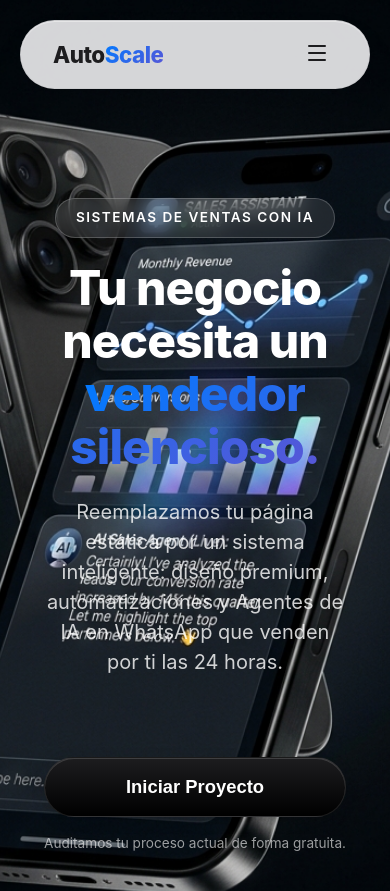
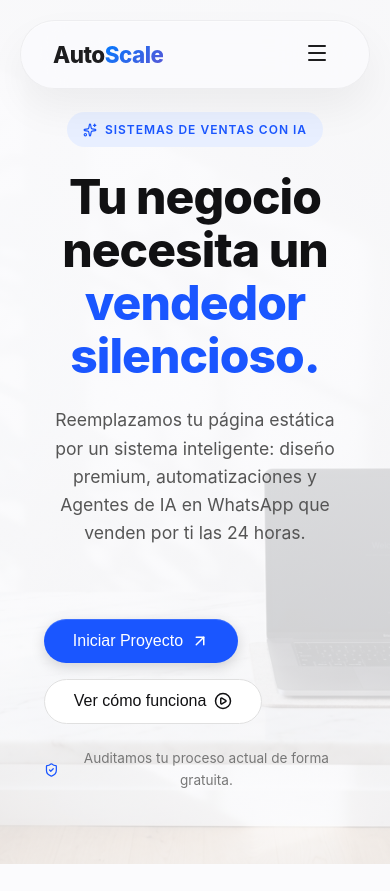
Before and after one commit to luk1311/AutoScale-agency, a React (Vite) app: page / in a window 390 px wide. Shown: the top 891 px of the page. Built offline with nearby package versions, Linux system fonts and the light colour scheme; no server answers; the database is empty.

Commit message:
feat: implement Hero section component with GSAP animations and responsive styling

```diff
--- a/src/components/Hero.css
+++ b/src/components/Hero.css
@@ -1,111 +1,190 @@
 .hero-section {
   position: relative;
-  min-height: 120vh;
+  min-height: 100vh;
   display: flex;
   align-items: center;
-  justify-content: center;
   padding: 8rem 0 4rem;
   overflow: hidden;
+  background-color: var(--bg-color); /* Light theme base */
 }
 
-.hero-video-wrapper {
+/* Background Image */
+.hero-bg-wrapper {
   position: absolute;
   top: 0;
   left: 0;
   width: 100%;
   height: 100%;
-  z-index: -2;
+  z-index: 0;
 }
 
-.hero-video {
+.hero-bg-img {
   width: 100%;
   height: 100%;
   object-fit: cover;
   object-position: center;
 }
 
-.video-overlay {
+/* Optional Overlay if text needs more contrast against the left side of image */
+.hero-bg-overlay {
   position: absolute;
   top: 0;
   left: 0;
   width: 100%;
   height: 100%;
   background: linear-gradient(
-    180deg,
-    rgba(0, 0, 0, 0.6) 0%,
-    rgba(0, 0, 0, 0.3) 80%,
-    var(--bg-color) 100%
+    90deg,
+    rgba(251, 251, 253, 0.9) 0%,
+    rgba(251, 251, 253, 0.6) 40%,
+    transparent 100%
   );
-  z-index: -1;
+  z-index: 1;
 }
 
 .hero-container {
   position: relative;
   z-index: 2;
-  display: flex;
-  flex-direction: column;
+  width: 100%;
+  display: grid;
+  grid-template-columns: 1.2fr 1fr; /* Text on left, space on right */
   align-items: center;
-  text-align: center;
-  max-width: 900px;
 }
 
 .hero-content {
   display: flex;
   flex-direction: column;
   gap: 1.5rem;
-  align-items: center;
-  color: #ffffff; /* Make text white to contrast with the video */
+  align-items: flex-start; /* Left aligned */
+  text-align: left;
+  max-width: 650px;
 }
 
 .hero-badge {
-  display: inline-block;
-  padding: 0.5rem 1.25rem;
-  background: rgba(255, 255, 255, 0.1);
-  backdrop-filter: blur(10px);
+  display: flex;
+  align-items: center;
+  gap: 0.5rem;
+  padding: 0.5rem 1rem;
+  background: #E8EFFF; /* Light blue */
   border-radius: 50px;
   font-weight: 600;
-  font-size: 0.85rem;
+  font-size: 0.75rem;
   margin-bottom: 0;
-  border: 1px solid rgba(255, 255, 255, 0.2);
+  border: none;
   text-transform: uppercase;
-  letter-spacing: 1.5px;
-  color: #ffffff;
+  letter-spacing: 1px;
+  color: #1a56ff; /* Solid blue */
+}
+
+.badge-icon {
+  color: #1a56ff;
 }
 
 .hero-title {
   margin-bottom: 0;
-  font-size: clamp(3rem, 5vw, 4.5rem);
+  font-size: clamp(3rem, 4.5vw, 4.5rem);
   line-height: 1.1;
-  color: #ffffff;
+  color: #111113; /* Dark text for light mode */
+  font-weight: 800;
+  letter-spacing: -0.02em;
+}
+
+.text-blue {
+  color: #1a56ff; /* Matching the solid blue from screenshot */
 }
 
 .hero-subtitle {
-  font-size: 1.25rem;
-  color: rgba(255, 255, 255, 0.8);
+  font-size: 1.1rem;
+  color: #555555;
   max-width: 500px;
-  margin-bottom: 2.5rem;
-  line-height: 1.5;
-  margin: 0 auto;
+  margin-bottom: 1rem;
+  line-height: 1.6;
 }
 
 .hero-cta {
   display: flex;
   flex-direction: column;
-  align-items: center;
+  align-items: flex-start;
   gap: 1rem;
-  margin-top: 1rem;
+  margin-top: 0.5rem;
 }
 
-.btn-large {
-  font-size: 1.15rem;
-  padding: 1.1rem 2.5rem;
+.hero-buttons {
+  display: flex;
+  gap: 1rem;
+  flex-wrap: wrap;
+}
+
+.hero-buttons .btn-primary {
+  display: flex;
+  align-items: center;
+  gap: 0.5rem;
+  background: #1a56ff;
+  color: #ffffff;
+  padding: 0.8rem 1.8rem;
+  border-radius: 50px;
+  font-weight: 500;
+  border: none;
+  cursor: pointer;
+  font-size: 1rem;
+  transition: all 0.3s ease;
+}
+
+.hero-buttons .btn-primary:hover {
+  background: #0f3ecc;
+  transform: translateY(-2px);
+}
+
+.hero-buttons .btn-secondary {
+  display: flex;
+  align-items: center;
+  gap: 0.5rem;
+  background: #ffffff;
+  color: #111113;
+  padding: 0.8rem 1.8rem;
+  border-radius: 50px;
+  font-weight: 500;
+  border: 1px solid #e0e0e0;
+  cursor: pointer;
+  font-size: 1rem;
+  transition: all 0.3s ease;
+}
+
+.hero-buttons .btn-secondary:hover {
+  background: #f5f5f7;
+  border-color: #d0d0d0;
 }
 
 .cta-note {
+  display: flex;
+  align-items: center;
+  gap: 0.5rem;
   font-size: 0.85rem;
-  color: rgba(255, 255, 255, 0.6);
+  color: #777777;
+  margin-top: 0.5rem;
 }
 
+.note-icon {
+  color: #1a56ff;
+}
+
+@media (max-width: 900px) {
+  .hero-container {
+    grid-template-columns: 1fr;
+    justify-content: center;
+  }
+  .hero-content {
+    align-items: center;
+    text-align: center;
+    margin: 0 auto;
+  }
+  .hero-bg-overlay {
+    background: linear-gradient(
+      180deg,
+      rgba(251, 251, 253, 0.95) 0%,
+      rgba(251, 251, 253, 0.8) 100%
+    );
+  }
+}
 
 .spline-wrapper {
   width: 100%;
--- a/src/components/Hero.jsx
+++ b/src/components/Hero.jsx
@@ -1,9 +1,7 @@
 import { useEffect, useRef } from 'react';
 import gsap from 'gsap';
-import { ScrollTrigger } from 'gsap/ScrollTrigger';
+import { Sparkles, ArrowUpRight, PlayCircle, ShieldCheck } from 'lucide-react';
 import './Hero.css';
-
-gsap.registerPlugin(ScrollTrigger);
 
 const Hero = ({ openModal }) => {
   const contentRef = useRef(null);
@@ -25,28 +23,6 @@ const Hero = ({ openModal }) => {
         { y: 0, opacity: 1, duration: 1, ease: 'power3.out', delay: 0.4 }
       );
 
-      gsap.fromTo('.hero-cta',
-        { y: 20, opacity: 0 },
-        { y: 0, opacity: 1, duration: 1, ease: 'power3.out', delay: 0.5 }
-      );
-
-      // Image Parallax Logic
-      const heroBg = document.getElementById('hero-bg-img');
-      if (heroBg) {
-        gsap.fromTo(heroBg,
-          { scale: 1.1 },
-          {
-            scale: 1,
-            ease: "none",
-            scrollTrigger: {
-              trigger: contentRef.current,
-              start: "top top",
-              end: "bottom top",
-              scrub: true,
-            }
-          }
-        );
-      }
     }, contentRef);
 
     return () => ctx.revert(); // cleanup
@@ -55,41 +31,51 @@ const Hero = ({ openModal }) => {
   return (
     <section className="section hero-section" ref={contentRef}>
 
-      {/* Background Image Wrapper */}
-      <div className="hero-video-wrapper">
+      {/* Immersive Background */}
+      <div className="hero-bg-wrapper">
         <img
           id="hero-bg-img"
-          className="hero-video"
-          src="/hero-3d.png"
-          alt="AI Sales System"
+          className="hero-bg-img"
+          src="/hero-light-bg.png"
+          alt="Oficina moderna con MacBook"
         />
-        <div className="video-overlay"></div>
+        {/* Soft overlay to ensure text readability if needed */}
+        <div className="hero-bg-overlay"></div>
       </div>
-
-      {/* Aurora Background Glows (Optional, placed over video for extra effect) */}
 
       <div className="container hero-container">
 
-        {/* Content (Centered for full screen) */}
-        <div className="hero-content centered">
+        {/* Content (Left Aligned) */}
+        <div className="hero-content">
           <div className="hero-badge">
+            <Sparkles size={14} className="badge-icon" />
             Sistemas de Ventas con IA
           </div>
 
           <h1 className="hero-title">
-            Tu negocio necesita un <br/><span className="text-gradient">vendedor silencioso.</span>
+            Tu negocio necesita un <br/><span className="text-blue">vendedor silencioso.</span>
           </h1>
 
           <p className="hero-subtitle">
-            Reemplazamos tu página estática por un sistema inteligente: diseño premium,
-            automatizaciones y Agentes de IA en WhatsApp que venden por ti las 24 horas.
+            Reemplazamos tu página estática por un sistema inteligente:
+            diseño premium, automatizaciones y Agentes de IA en
+            WhatsApp que venden por ti las 24 horas.
           </p>
 
           <div className="hero-cta">
-            <button onClick={openModal} className="btn btn-primary btn-large">
-              Iniciar Proyecto
-            </button>
-            <p className="cta-note">Auditamos tu proceso actual de forma gratuita.</p>
+            <div className="hero-buttons">
+              <button onClick={openModal} className="btn-primary">
+                Iniciar Proyecto <ArrowUpRight size={18} />
+              </button>
+              <button className="btn-secondary">
+                Ver cómo funciona <PlayCircle size={18} />
+              </button>
+            </div>
+
+            <p className="cta-note">
+              <ShieldCheck size={16} className="note-icon" />
+              Auditamos tu proceso actual de forma gratuita.
+            </p>
           </div>
         </div>
 
```
Also changed, not shown: public/hero-light-bg.png (added).
